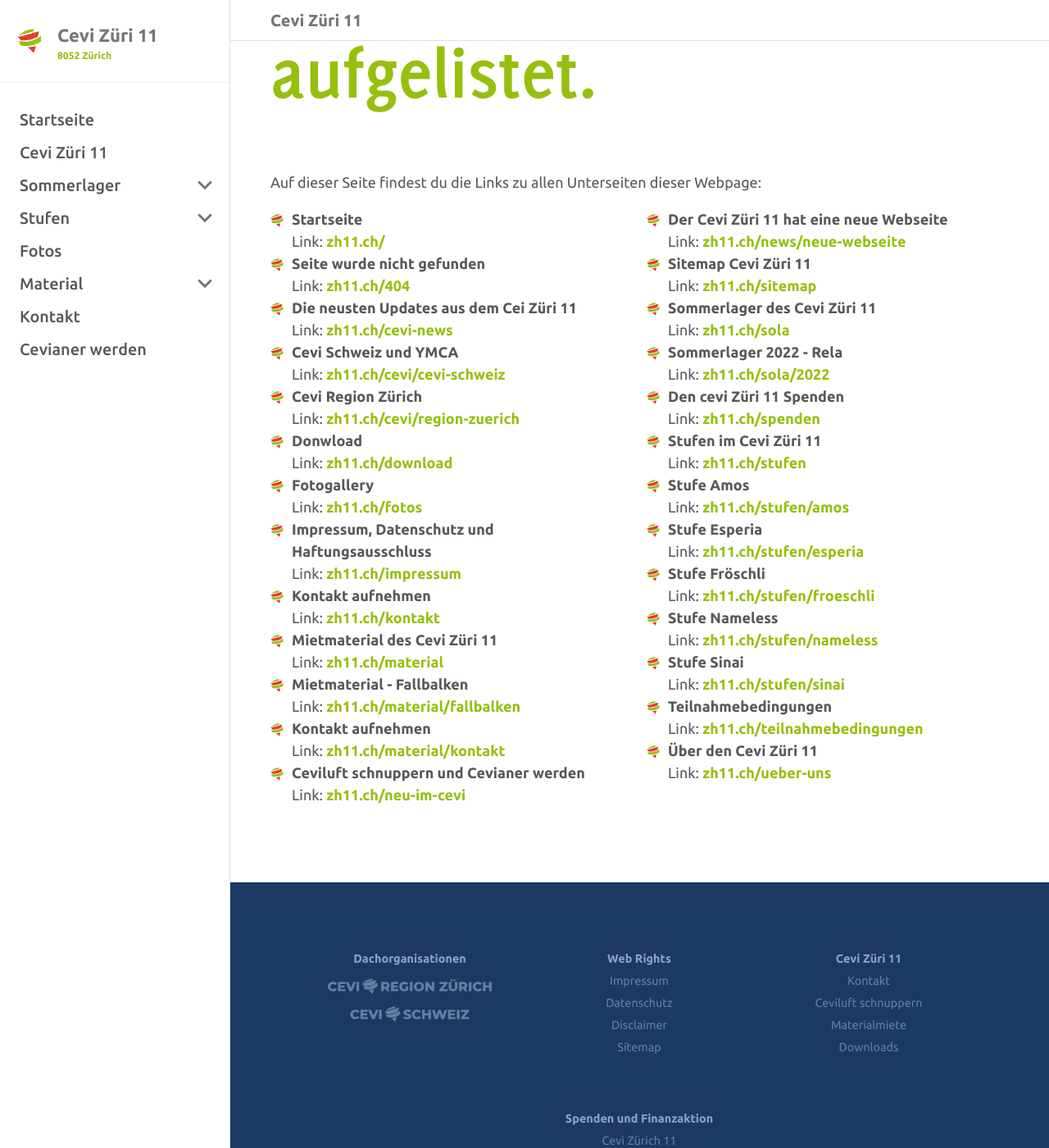
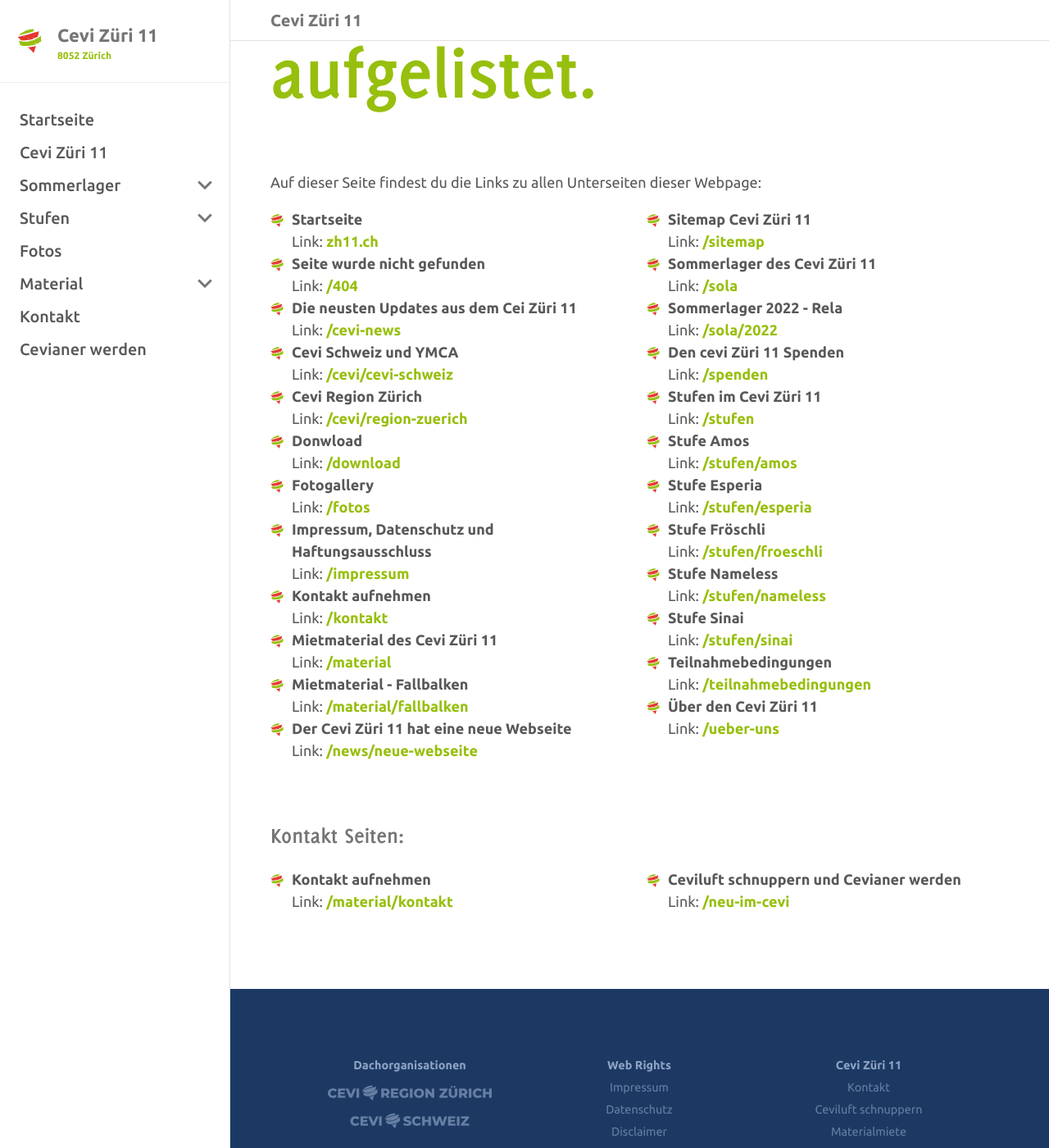
Before and after one commit to wp99cp/cevi_zh11_webpage, a Jekyll site: the page built from sitemap.html, in a window 1280 px wide and 1400 px high, scrolled down 289 px. Shown: the whole window at 82% size. Built offline with Jekyll 4.4.1, drawn with Linux system fonts in a browser that asks for light colours.

Commit message:
improve sitemap page

```diff
--- a/_plugins/cards.rb
+++ b/_plugins/cards.rb
@@ -41,6 +41,7 @@
         markdown_file.puts("---")
         markdown_file.puts("permalink: #{link}")
         markdown_file.puts("title: #{card['name']} v/o #{card['cevi-name']}")
+        markdown_file.puts("contact_page: true")
         markdown_file.puts("---")
         markdown_file.puts("# Nimm mit uns Kontakt auf!")
         markdown_file.puts("## Kontakt zu #{card['name']} v/o #{card['cevi-name']}")
--- a/_sass/cevi_zh11/_base.scss
+++ b/_sass/cevi_zh11/_base.scss
@@ -280,7 +280,7 @@
 
 }
 
-#sitemap-list {
+.sitemap-list {
 
   @media only screen and (min-width: $keep-nav-open-breakpoint) {
     columns: 2;
--- a/sitemap.html
+++ b/sitemap.html
@@ -7,12 +7,27 @@
 <h1>Hier findest du alle Seiten unserer Webseite aufgelistet.</h1>
 <p>Auf dieser Seite findest du die Links zu allen Unterseiten dieser Webpage:</p>
 
-<ul id="sitemap-list">
+<ul class="sitemap-list">
 {%- assign pages = site.html_pages | sort: 'url' -%}
 {%- for page in pages -%}
     <!-- Ignore pages containing a redirect_to -->
-    {%- if page.redirect_to == nil -%}
-    <li><span><b>{{page.title}}</b><br>Link: <a href="{{ page.url }}"> zh11.ch{{ page.url  }}</a></span></li>
+    {%- if page.redirect_to == nil and page.contact_page == nil -%}
+    <li><span><b>{{page.title}}</b><br>Link: <a href="{{ page.url }}">
+        {%- if page.url == '/' -%} zh11.ch
+        {%- else -%} {{ page.url }} {%- endif -%}
+    </a></span></li>
     {%- endif -%}
 {% endfor %}
 </ul>
+
+<h2>Kontakt Seiten:</h2>
+
+<ul class="sitemap-list">
+    {%- assign pages = site.html_pages | sort: 'url' -%}
+    {%- for page in pages -%}
+    <!-- Ignore pages containing a redirect_to -->
+    {%- if page.contact_page -%}
+    <li><span><b>{{page.title}}</b><br>Link: <a href="{{ page.url }}"> {{ page.url }}</a></span></li>
+    {%- endif -%}
+    {% endfor %}
+</ul>
```
Also changed, not shown: content/material/kontakt.md (+1 -0 lines), content/neu-im-cevi.md (+1 -0 lines).
